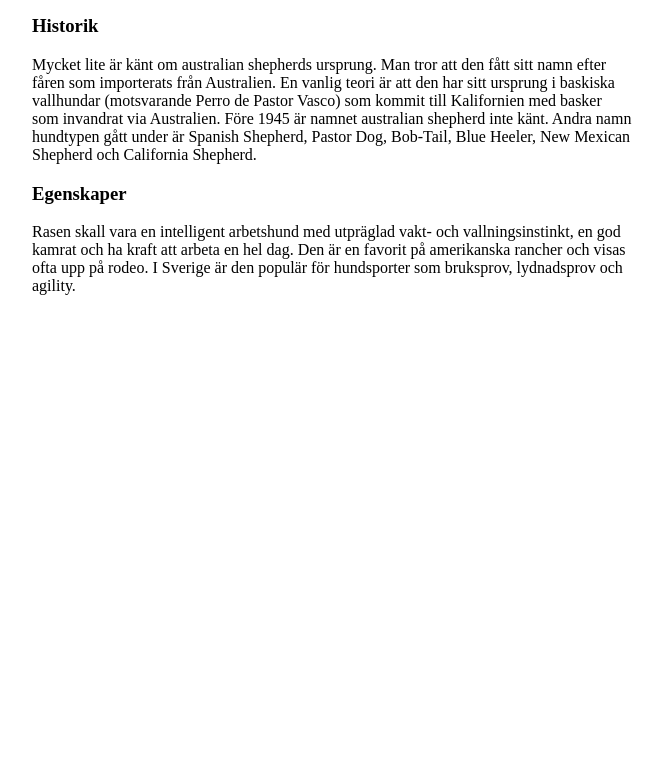
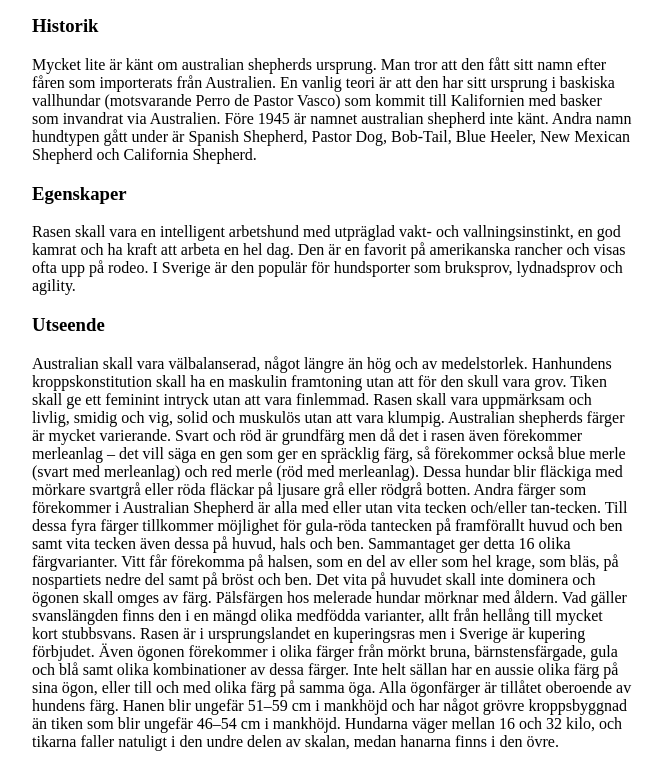
Before and after one commit to TheaGenrup/Doglopedia, a plain HTML site: page index.html in a window 1280 px wide. Shown: the part 606-1373 px from the top of the page, without its empty margins (308-970 px from the left). Before the commit the page ends 917 px from the top, so only its background shows below. Drawn offline with Linux system fonts and the light colour scheme.

Commit message:
Added third paragraph

```diff
--- a/index.html
+++ b/index.html
@@ -31,6 +31,31 @@
     <p>Rasen skall vara en intelligent arbetshund med utpräglad vakt- och vallningsinstinkt, en god kamrat och ha kraft
         att arbeta en hel dag. Den är en favorit på amerikanska rancher och visas ofta upp på rodeo. I Sverige är den
         populär för hundsporter som bruksprov, lydnadsprov och agility. </p>
+    <h3>Utseende</h3>
+    <p>Australian skall vara välbalanserad, något längre än hög och av medelstorlek. Hanhundens kroppskonstitution skall
+        ha en maskulin framtoning utan att för den skull vara grov. Tiken skall ge ett feminint intryck utan att vara
+        finlemmad. Rasen skall vara uppmärksam och livlig, smidig och vig, solid och muskulös utan att vara klumpig.
+
+        Australian shepherds färger är mycket varierande. Svart och röd är grundfärg men då det i rasen även förekommer
+        merleanlag – det vill säga en gen som ger en spräcklig färg, så förekommer också blue merle (svart med
+        merleanlag) och red merle (röd med merleanlag). Dessa hundar blir fläckiga med mörkare svartgrå eller röda
+        fläckar på ljusare grå eller rödgrå botten. Andra färger som förekommer i Australian Shepherd är alla med eller
+        utan vita tecken och/eller tan-tecken. Till dessa fyra färger tillkommer möjlighet för gula-röda tantecken på
+        framförallt huvud och ben samt vita tecken även dessa på huvud, hals och ben. Sammantaget ger detta 16 olika
+        färgvarianter. Vitt får förekomma på halsen, som en del av eller som hel krage, som bläs, på nospartiets nedre
+        del samt på bröst och ben. Det vita på huvudet skall inte dominera och ögonen skall omges av färg. Pälsfärgen
+        hos melerade hundar mörknar med åldern.
+
+        Vad gäller svanslängden finns den i en mängd olika medfödda varianter, allt från hellång till mycket kort
+        stubbsvans. Rasen är i ursprungslandet en kuperingsras men i Sverige är kupering förbjudet.
+
+        Även ögonen förekommer i olika färger från mörkt bruna, bärnstensfärgade, gula och blå samt olika kombinationer
+        av dessa färger. Inte helt sällan har en aussie olika färg på sina ögon, eller till och med olika färg på samma
+        öga. Alla ögonfärger är tillåtet oberoende av hundens färg.
+
+        Hanen blir ungefär 51–59 cm i mankhöjd och har något grövre kroppsbyggnad än tiken som blir ungefär 46–54 cm i
+        mankhöjd. Hundarna väger mellan 16 och 32 kilo, och tikarna faller natuligt i den undre delen av skalan, medan
+        hanarna finns i den övre. </p>
 </body>
 
 </html>
```
